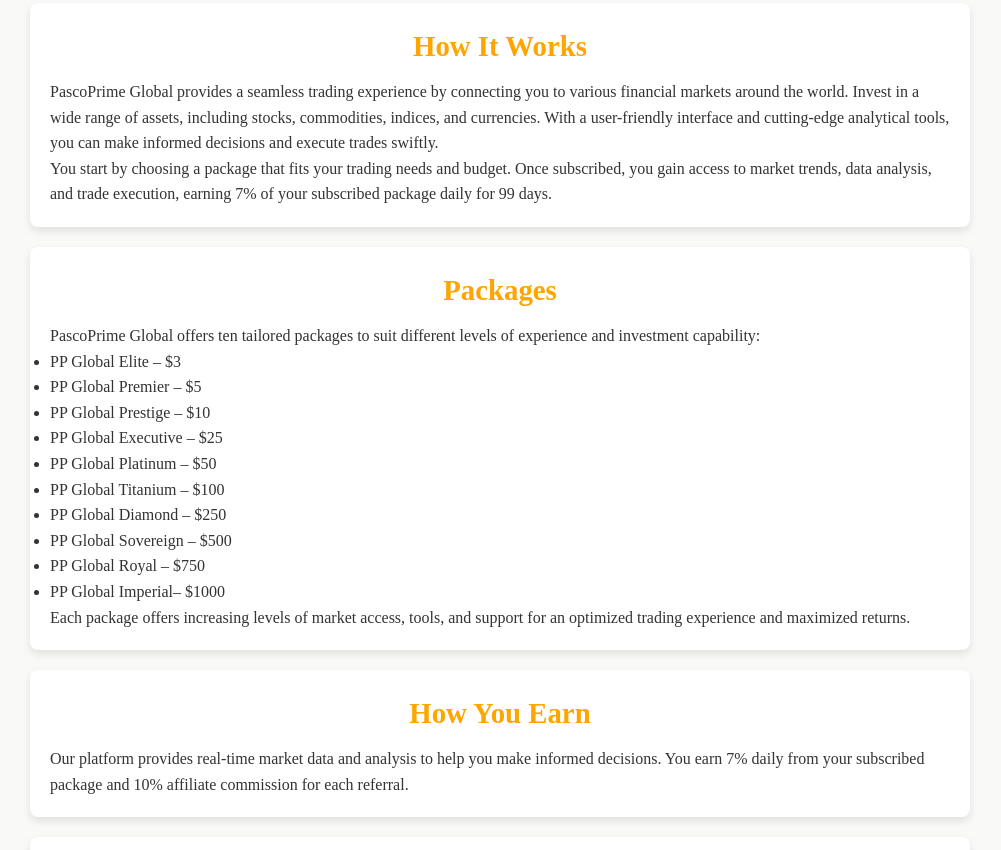
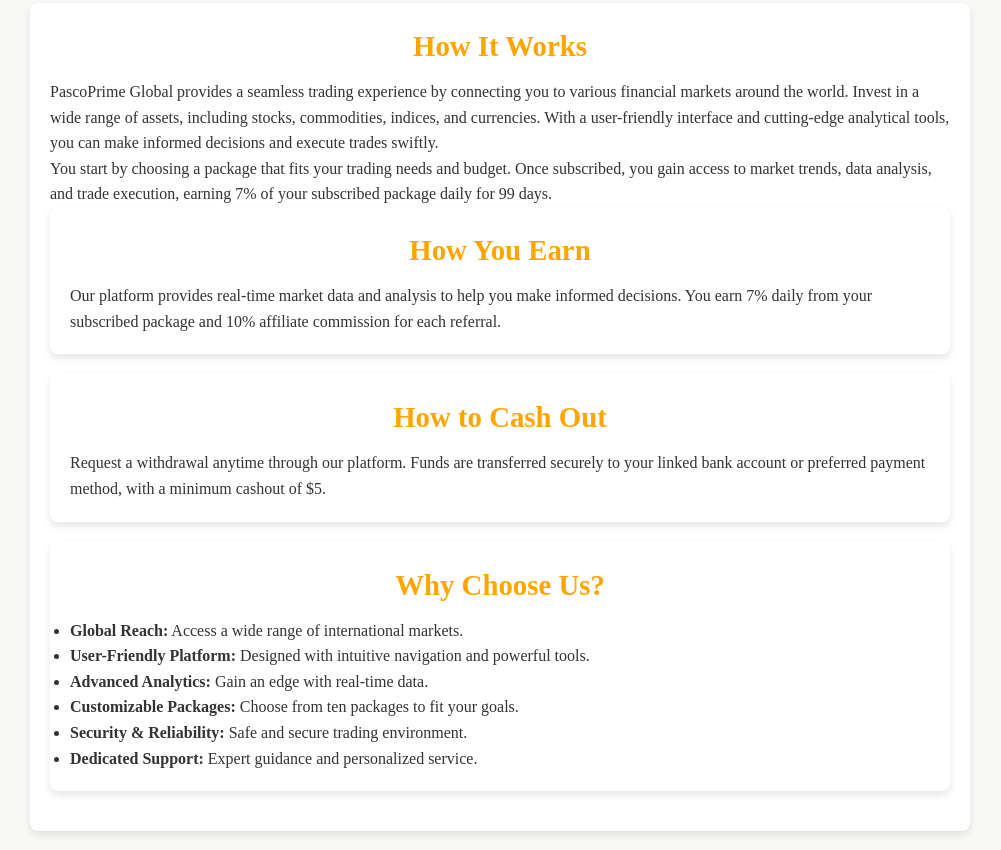
Before and after one commit to NdolwaVincent/PascoPrimeGlobal, a plain HTML site: page index.html in a window 1280 px wide. Shown: the part 575-1425 px from the top of the page, without its empty margins (0-1001 px from the left). Drawn offline with Linux system fonts and the light colour scheme.

Commit message:
Update index.html

```diff
--- a/index.html
+++ b/index.html
@@ -30,24 +30,6 @@
             <h2>How It Works</h2>
             <p>PascoPrime Global provides a seamless trading experience by connecting you to various financial markets around the world. Invest in a wide range of assets, including stocks, commodities, indices, and currencies. With a user-friendly interface and cutting-edge analytical tools, you can make informed decisions and execute trades swiftly.</p>
             <p>You start by choosing a package that fits your trading needs and budget. Once subscribed, you gain access to market trends, data analysis, and trade execution, earning 7% of your subscribed package daily for 99 days.</p>
-        </section>
-		 <section id="packages">
-            <h2>Packages</h2>
-            <p>PascoPrime Global offers ten tailored packages to suit different levels of experience and investment capability:</p>
-            <ul>
-                <li>PP Global Elite – $3</li>
-                <li>PP Global Premier – $5</li>
-                <li>PP Global Prestige – $10</li>
-                <li>PP Global Executive – $25</li>
-                <li>PP Global Platinum – $50</li>
-                <li>PP Global Titanium – $100</li>
-                <li>PP Global Diamond – $250</li>
-                <li>PP Global Sovereign – $500</li>
-                <li>PP Global Royal – $750</li>
-                <li>PP Global Imperial– $1000</li>
-            </ul>
-            <p>Each package offers increasing levels of market access, tools, and support for an optimized trading experience and maximized returns.</p>
-        </section>
         <section id="how-you-earn">
             <h2>How You Earn</h2>
             <p>Our platform provides real-time market data and analysis to help you make informed decisions. You earn 7% daily from your subscribed package and 10% affiliate commission for each referral.</p>
```
